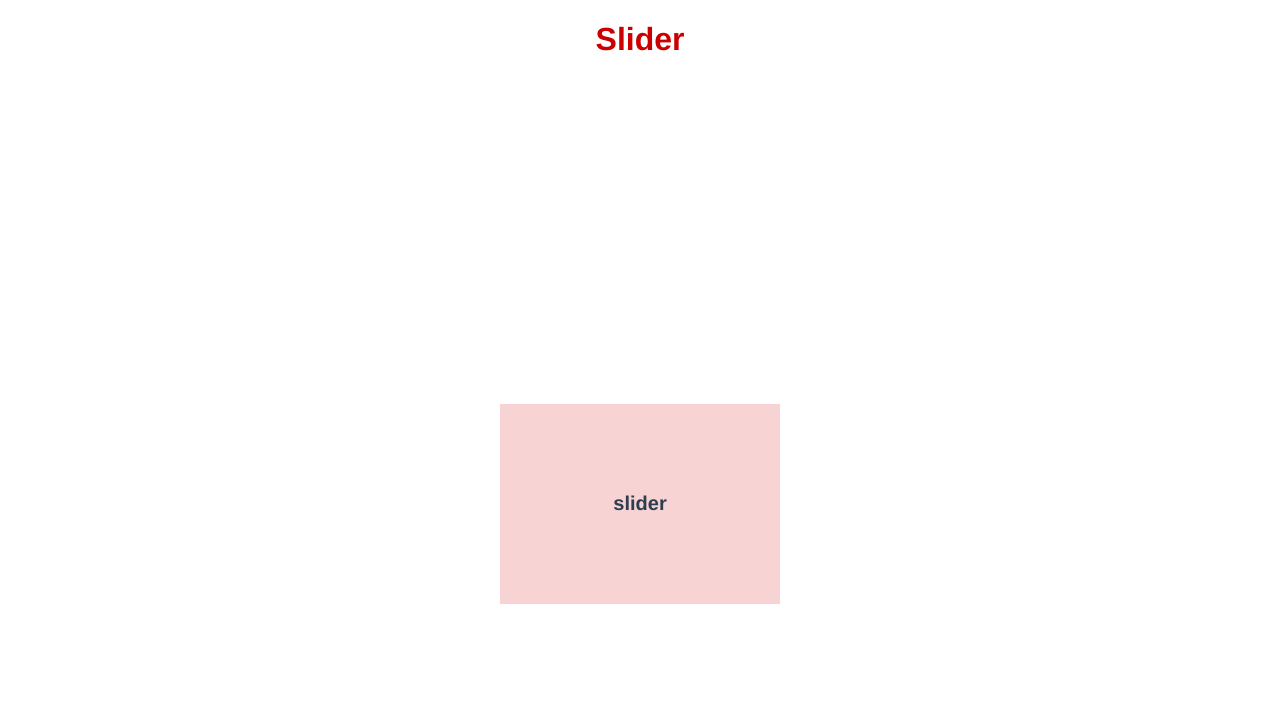
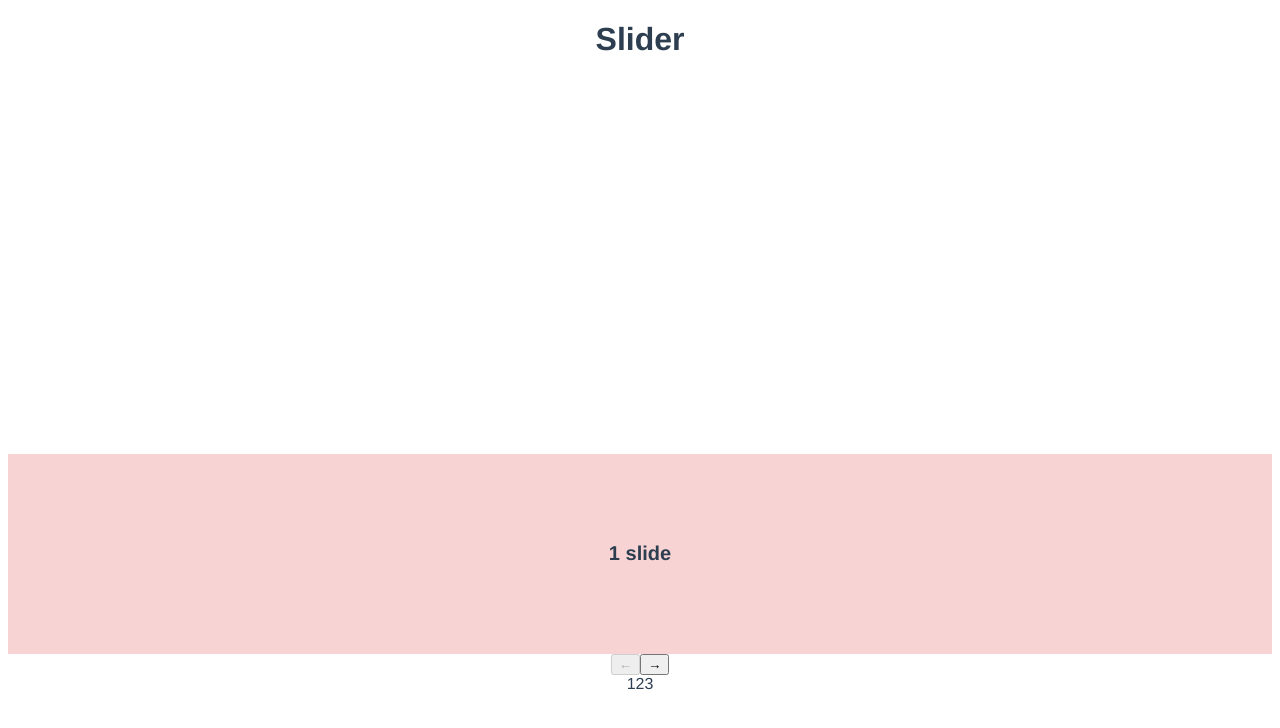
Before and after one commit to evgen904/sliderTest, a Vue app: page / in a window 1280 px wide. Shown: the top 728 px of the page. Built offline with nearby package versions, Linux system fonts and the light colour scheme; what vue2-hammer would draw is missing.

Commit message:
add slider

```diff
--- a/src/components/HelloWorld.vue
+++ b/src/components/HelloWorld.vue
@@ -6,20 +6,29 @@
     <br><br><br><br><br><br>
 
 
-    <div class="slider-new-wrap">
     <div
-        ref="sliderNew"
-        class="slider-new"
-        @touchstart="touchStart($event)"
-        @touchmove="touchMove($event)"
-        @touchend="touchEnd($event)"
+      class="slider"
+      @touchstart="swipeStart"
+      @touchmove="swipeAction"
+      @touchend="swipeEnd"
     >
-        <div class="bg bg-0">
-          {{ text }}
+      <div class="slider-list">
+        <div
+          ref="slider"
+          class="slider-track"
+        >
+          <div v-for="(item, index) in media" class="slide bg" :class="`bg-${index}`" :key="index">
+            {{ item }}
           </div>
         </div>
       </div>
+      <div class="slider-arrows">
+        <button type="button" class="prev" :disabled="slideIndex === 0" @click="prevSlide">&larr;</button>
+        <button type="button" class="next" :disabled="slideIndex === media.length-1" @click="nextSlide">&rarr;</button>
+      </div>
+    </div>
 
+    <div>{{ text }}</div>
 
 
 
@@ -34,9 +43,32 @@
 
 <script>
 export default {
-  name: 'HelloWorld',
+  name: 'SliderLight',
   props: {
-    msg: String
+    media: {
+      type: Array,
+      default: []
+    },
+    isCounter: {
+      type: Boolean,
+      default: false
+    },
+    isMobile: {
+      type: Boolean,
+      default: false
+    },
+    isShadow: {
+      type: Boolean,
+      default: true
+    },
+    dots: {
+      type: Boolean,
+      default: false
+    },
+    arrows: {
+      type: Boolean,
+      default: false
+    }
   },
   data() {
     return {
@@ -50,10 +82,166 @@ export default {
       sortTimer: null,
       sort: false,
       swipe: false,
-      scroll: false
+      scroll: false,
+
+      text: '123',
+
+      transition: true,
+      slideIndex: 0,
+      slideWidth: 0,
+      allowSwipe: true,
+      nextTrf: 0,
+      prevTrf: 0,
+      posInit: 0,
+      posX1: 0,
+      posX2: 0,
+      posY1: 0,
+      posY2: 0,
+      posFinal: 0,
+      isSwipe: false,
+      isScroll: false,
+    }
+  },
+  mounted() {
+    this.$refs.slider.style.transform = 'translate3d(0px, 0px, 0px)';
+    this.slideWidth = this.$refs.slider.clientWidth;
+  },
+  computed: {
+    lastTrf() {
+      return this.media.length * this.slideWidth
+    },
+    posThreshold() {
+      return this.slideWidth * 0.1
     }
   },
   methods: {
+    prevSlide() {
+      this.slideIndex--
+      this.slide()
+    },
+    nextSlide() {
+      this.slideIndex++
+      this.slide()
+    },
+    getEvent() {
+      return (event.type.search('touch') !== -1) ? event.touches[0] : event;
+    },
+    slide() {
+      if (this.transition) {
+        this.$refs.slider.style.transition = 'transform .5s';
+      }
+      this.$refs.slider.style.transform = `translate3d(-${this.slideIndex * this.slideWidth}px, 0px, 0px)`;
+    },
+    swipeStart() {
+      let evt = this.getEvent();
+
+      if (this.allowSwipe) {
+        this.transition = true;
+
+        this.nextTrf = (this.slideIndex + 1) * -this.slideWidth;
+        this.prevTrf = (this.slideIndex - 1) * -this.slideWidth;
+
+        this.posInit = this.posX1 = evt.clientX;
+        this.posY1 = evt.clientY;
+
+        this.$refs.slider.style.transition = '';
+      }
+    },
+    swipeAction() {
+      let evt = this.getEvent(),
+        style = this.$refs.slider.style.transform,
+        transform = +style.match(/([-0-9.]+(?=px))/)[0];
+
+      this.posX2 = this.posX1 - evt.clientX;
+      this.posX1 = evt.clientX;
+
+      this.posY2 = this.posY1 - evt.clientY;
+      this.posY1 = evt.clientY;
+
+      if (!this.isSwipe && !this.isScroll) {
+        let posY = Math.abs(this.posY2);
+        if (posY > 7 || this.posX2 === 0) {
+          this.isScroll = true;
+          this.allowSwipe = false;
+        } else if (posY < 7) {
+          this.isSwipe = true;
+        }
+      }
+
+      if (this.isSwipe) {
+        event.preventDefault()
+        this.text = Math.random()
+        if (this.slideIndex === 0) {
+          if (this.posInit < this.posX1) {
+            this.setTransform(transform, 0);
+            return;
+          } else {
+            this.allowSwipe = true;
+          }
+        }
+
+        // запрет ухода вправо на последнем слайде
+        if (this.slideIndex === this.media.length-1) {
+          if (this.posInit > this.posX1) {
+            this.setTransform(transform, this.lastTrf);
+            return;
+          } else {
+            this.allowSwipe = true;
+          }
+        }
+
+        if (this.posInit > this.posX1 && transform < this.nextTrf || this.posInit < this.posX1 && transform > this.prevTrf) {
+          this.reachEdge();
+          return;
+        }
+
+        this.$refs.slider.style.transform = `translate3d(${transform - this.posX2}px, 0px, 0px)`;
+      }
+    },
+    swipeEnd() {
+      this.posFinal = this.posInit - this.posX1;
+
+      this.isScroll = false;
+      this.isSwipe = false;
+
+      if (this.allowSwipe) {
+        if (Math.abs(this.posFinal) > this.posThreshold) {
+          if (this.posInit < this.posX1) {
+            this.slideIndex--;
+          } else if (this.posInit > this.posX1) {
+            this.slideIndex++;
+          }
+        }
+
+        if (this.posInit !== this.posX1) {
+          //this.allowSwipe = false;
+          this.slide();
+        } else {
+          this.allowSwipe = true;
+        }
+
+      } else {
+        this.allowSwipe = true;
+      }
+    },
+    setTransform(transform, comapreTransform) {
+      if (transform >= comapreTransform) {
+        if (transform > comapreTransform) {
+          this.$refs.slider.style.transform = `translate3d(${comapreTransform}px, 0px, 0px)`;
+        }
+      }
+      this.allowSwipe = false;
+    },
+    reachEdge() {
+      this.transition = false;
+      this.swipeEnd();
+      this.allowSwipe = true;
+    },
+
+
+
+
+
     getCoord(e, c) {
       return /touch/.test(e.type) ? (e.originalEvent || e).changedTouches[0]['page' + c] : e['page' + c];
     },
@@ -111,71 +299,36 @@ export default {
 
         document.querySelector('body').classList.remove('scroll-disabled')
       }
-    }
+    },
   }
 }
 </script>
 
 <!-- Add "scoped" attribute to limit CSS to this component only -->
 <style scoped lang="scss">
-.hello {
-  h1 {
-    color: #cc0000;
+.slider {
+  position: relative;
+  width: 100%;
+  margin: 50px auto 0;
+  user-select: none;
+  touch-action: pan-y;
+  .slider-list {
+    width: 100%;
+    overflow: hidden;
+    .slider-track {
+      display: flex;
+      .slide {
+        min-width: 100%;
+        height: 200px;
+        flex-grow: 1;
+        flex-shrink: 0;
+        display: flex;
+        align-items: center;
+        justify-content: center;
+        img {
+          poiner-events: none;
         }
       }
-
-
-
-
-
-
-
-
-.slider-new-wrap {
-  position: relative;
-  width: 280px;
-  margin: 0 auto;
-
-  .slider-count {
-    position: absolute;
-    bottom: 0;
-    left: 0;
-    background: #fff;
-    color: #000000;
-    font-size: 14px;
-    padding: 12px;
-    z-index: 100;
-  }
-
-}
-
-.slider-new {
-  display: flex;
-  flex-wrap: nowrap;
-  width: 100%;
-
-  //scroll-snap-type: x mandatory;
-  overflow-x: scroll;
-  scroll-behavior: smooth;
-  -ms-overflow-style: none;
-  scrollbar-width: none;
-
-  &::-webkit-scrollbar {
-    width: 0px;
-    background: transparent;
-    display: none;
-  }
-
-  > div {
-    min-width: 100%;
-    height: 100%;
-    flex-grow: 1;
-    scroll-snap-align: start;
-    img {
-      object-fit: cover;
-      width: 100%;
-      height: 100%;
-      pointer-events: unset;
     }
   }
 }
@@ -208,8 +361,4 @@ export default {
     background: #d3def7;
   }
 }
-
-
-
-
 </style>
--- a/src/views/Home.vue
+++ b/src/views/Home.vue
@@ -1,6 +1,6 @@
 <template>
   <div class="home">
-    <HelloWorld msg="Welcome to Your Vue.js App"/>
+    <HelloWorld :media="['1 slide', '2 slide', '3 slide', '4 slide', '5 slide', '6 slide']"/>
   </div>
 </template>
 
```
Lines whose indentation alone changed are shown as unchanged.
